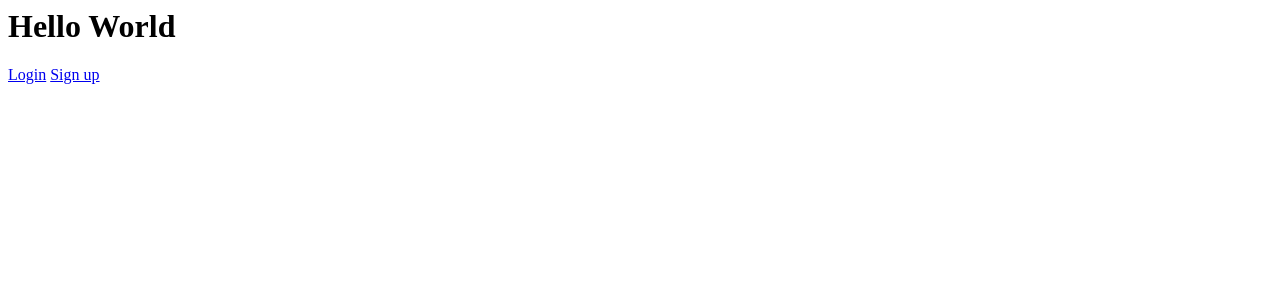
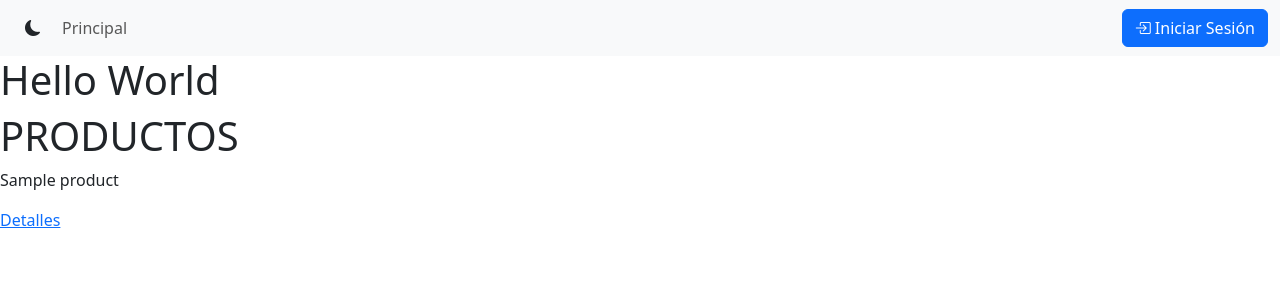
Before and after one commit to Angel170605/TIC, a Django app: page /shop/ in a window 1280 px wide. Shown: the top 300 px of the page. Run offline with Django 5.2, Linux system fonts and the light colour scheme; tables that the repository leaves empty hold one stand-in row (values such as "Sample post"); some libraries are stand-ins or nearby versions.

Commit message:
Se crea plantilla base con navbar

```diff
--- a/backend/accounts/views.py
+++ b/backend/accounts/views.py
@@ -58,7 +58,7 @@ def edit_profile(request):
     profile = Profile.objects.get(user=request.user)
     if request.method == 'POST':
         if (form := EditProfileForm(request.POST, request.FILES, instance=profile)).is_valid():
-            p = form.save()
+            form.save()
             return redirect('shop:home')
     else:
         form = EditProfileForm(instance=profile)
--- /dev/null
+++ b/backend/shared/static/js/script.js
@@ -0,0 +1,31 @@
+const darkMode = () => {
+  document.querySelector("body").setAttribute("data-bs-theme", "dark");
+  document.querySelector("#d1-icon").setAttribute("class", "bi bi-sun-fill");
+  localStorage.setItem("theme", "dark");
+};
+
+const lightMode = () => {
+  document.querySelector("body").setAttribute("data-bs-theme", "light");
+  document.querySelector("#d1-icon").setAttribute("class", "bi bi-moon-fill");
+  localStorage.setItem("theme", "light");
+};
+
+const changeTheme = () => {
+  const currentTheme = document.querySelector("body").getAttribute("data-bs-theme");
+  if (currentTheme === "light") {
+      darkMode();
+  } else {
+      lightMode();
+  }
+};
+
+document.addEventListener("DOMContentLoaded", () => {
+  const savedTheme = localStorage.getItem("theme");
+  if (savedTheme) {
+      if (savedTheme === "dark") {
+          darkMode();
+      } else {
+          lightMode();
+      }
+  }
+});
--- /dev/null
+++ b/backend/shared/templates/base.html
@@ -0,0 +1,22 @@
+{% load static %}
+
+<!DOCTYPE html>
+<html lang="en">
+<head>
+  <meta charset="UTF-8">
+  <meta name="viewport" content="width=device-width, initial-scale=1.0">
+  <link href="https://cdn.jsdelivr.net/npm/bootstrap@5.3.3/dist/css/bootstrap.min.css" rel="stylesheet" integrity="sha384-QWTKZyjpPEjISv5WaRU9OFeRpok6YctnYmDr5pNlyT2bRjXh0JMhjY6hW+ALEwIH" crossorigin="anonymous">
+  <link rel="stylesheet" href="https://cdn.jsdelivr.net/npm/bootstrap-icons@1.11.3/font/bootstrap-icons.min.css">
+  <title>Te Imaginas Creaciones</title>
+</head>
+<body data-bs-theme="light">
+  {% include "nav.html" %}
+  {% block content %}
+
+  {% endblock  %}
+<script src="https://cdn.jsdelivr.net/npm/bootstrap@5.3.3/dist/js/bootstrap.bundle.min.js" integrity="sha384-YvpcrYf0tY3lHB60NNkmXc5s9fDVZLESaAA55NDzOxhy9GkcIdslK1eN7N6jIeHz" crossorigin="anonymous"></script>
+<script src="https://code.jquery.com/jquery-3.5.1.slim.min.js"></script>
+<script src="https://cdn.jsdelivr.net/npm/@popperjs/core@2.9.2/dist/umd/popper.min.js"></script>
+<script src="https://stackpath.bootstrapcdn.com/bootstrap/4.5.2/js/bootstrap.min.js"></script>
+</body>
+</html>
--- /dev/null
+++ b/backend/shared/templates/nav.html
@@ -0,0 +1,33 @@
+{% load static %}
+<head>
+  <link rel="stylesheet" href="https://cdn.jsdelivr.net/npm/bootstrap-icons@1.11.3/font/bootstrap-icons.min.css">
+</head>
+
+<body>
+  <nav class="navbar navbar-expand-lg bg-body-tertiary">
+    <div class="container-fluid">
+      </a>
+      <button class="navbar-toggler" type="button" data-bs-toggle="collapse" data-bs-target="#navbarNav" aria-controls="navbarNav" aria-expanded="false" aria-label="Toggle navigation">
+        <span class="navbar-toggler-icon"></span>
+      </button>
+      <button onclick="changeTheme()" class="btn rounded-fill"><i id="d1-icon" class="bi bi-moon-fill"></i></button>
+      <div class="collapse navbar-collapse" id="navbarNav">
+        <ul class="navbar-nav">
+          <li class="nav-item">
+            <a class="nav-link" href="{% url 'shop:home' %}">Principal</a>
+          </li>
+        </ul>
+        {% if user.is_authenticated %}
+        <a class="btn btn-danger ms-auto" href="{% url 'logout' %}" role="button">
+          <i class="bi bi-box-arrow-in-right"></i> Cerrar Sesión
+        </a>
+        {% else %}
+          <a class="btn btn-primary ms-auto" href="{% url 'login' %}" role="button">
+            <i class="bi bi-box-arrow-in-right"></i> Iniciar Sesión
+          </a>
+        {% endif %}
+      </div>
+    </div>
+  </nav>
+  <script src="{% static 'js/script.js' %}"></script>
+</body>
--- a/backend/shop/admin.py
+++ b/backend/shop/admin.py
@@ -3,11 +3,11 @@ from .models import Product, Cart, CartProduct
 
 @admin.register(Product)
 class ProductAdmin(admin.ModelAdmin):
-    list_display = ['name', 'description', 'price', 'stock_img']
+    list_display = ['name', 'description', 'price', 'stock_img', 'stock', 'slug']
 
 @admin.register(Cart)
 class CartAdmin(admin.ModelAdmin):
-    list_display = ['user', 'product', 'price']
+    list_display = ['user', 'price']
 
 @admin.register(CartProduct)
 class CartProductAdmin(admin.ModelAdmin):
--- a/backend/shop/models.py
+++ b/backend/shop/models.py
@@ -1,15 +1,22 @@
 from django.db import models
 from django.conf import settings
+from django.utils.text import slugify
 
 
 class Product(models.Model):
     name = models.CharField(max_length=100)
     description = models.TextField()
-    price = models.IntegerField()
+    slug = models.SlugField(unique=True, blank=True, null=True)
+    price = models.IntegerField(default=0)
+    stock = models.IntegerField(default=0)
     stock_img = models.ImageField(upload_to='products', default='profiles/default.png')
 
     def __str__(self):
-        return
+        return self.name
+
+    def save(self, *args, **kwargs):
+        self.slug = slugify(self.name)
+        return super().save(*args, **kwargs)
 
 
 class Cart(models.Model):
@@ -28,3 +35,6 @@ class CartProduct(models.Model):
     description = models.TextField()
     input_text = models.CharField(max_length=250, blank=True, null=True)
     input_image = models.ImageField(upload_to='users_input_images', default='profiles/default.png', blank=True, null=True)
+
+    def __str__(self):
+        return self.product.name
--- a/backend/shop/templates/shop/home.html
+++ b/backend/shop/templates/shop/home.html
@@ -1,3 +1,7 @@
+{% extends "base.html" %}
+
+{% block content %}
+
 <h1>Hello World</h1>
 
 
@@ -6,8 +10,11 @@
     <img src="{{ user.profile.avatar.url }}" style="width: 200px;">
     <a href="{% url 'accounts:my-profile' %}">Mi perfil</a>
     <a href="{% url 'accounts:edit-profile' %}">Editar perfil</a>
-    <a href="{% url 'logout' %}">Logout</a>
-{% else %}
-    <a href="{% url 'login' %}">Login</a>
-    <a href="{% url 'signup' %}">Sign up</a>
 {% endif %}
+
+<h1>PRODUCTOS</h1>
+{% for product in products %}
+    <p>{{ product.name }}</p><a href="{% url 'shop:product-detail' product.slug %}">Detalles</a>
+{% endfor %}
+
+{% endblock  %}
--- a/backend/shop/urls.py
+++ b/backend/shop/urls.py
@@ -5,5 +5,6 @@ from . import views
 app_name = 'shop'
 
 urlpatterns = [
-    path('', views.home, name="home")
+    path('', views.home, name="home"),
+    path('<product_slug>/detail/', views.product_detail, name="product-detail")
 ]
--- a/backend/shop/views.py
+++ b/backend/shop/views.py
@@ -1,4 +1,12 @@
 from django.shortcuts import render
 
+from .models import Product
+
 def home(request):
-    return render(request, 'shop/home.html')
+    products = Product.objects.all()
+    return render(request, 'shop/home.html', {'products': products})
+
+
+def product_detail(request, product_slug):
+    product = Product.objects.get(slug=product_slug)
+    return render(request, 'shop/product_detail.html', {'product': product})
```
Also changed, not shown: backend/accounts/templates/accounts/my_profile.html (+5 -5 lines), backend/shop/templates/shop/product_detail.html (added, +7 -0 lines), backend/shop/migrations/0005_product_stock_alter_product_price.py (added), backend/shop/migrations/0006_product_slug.py (added).
